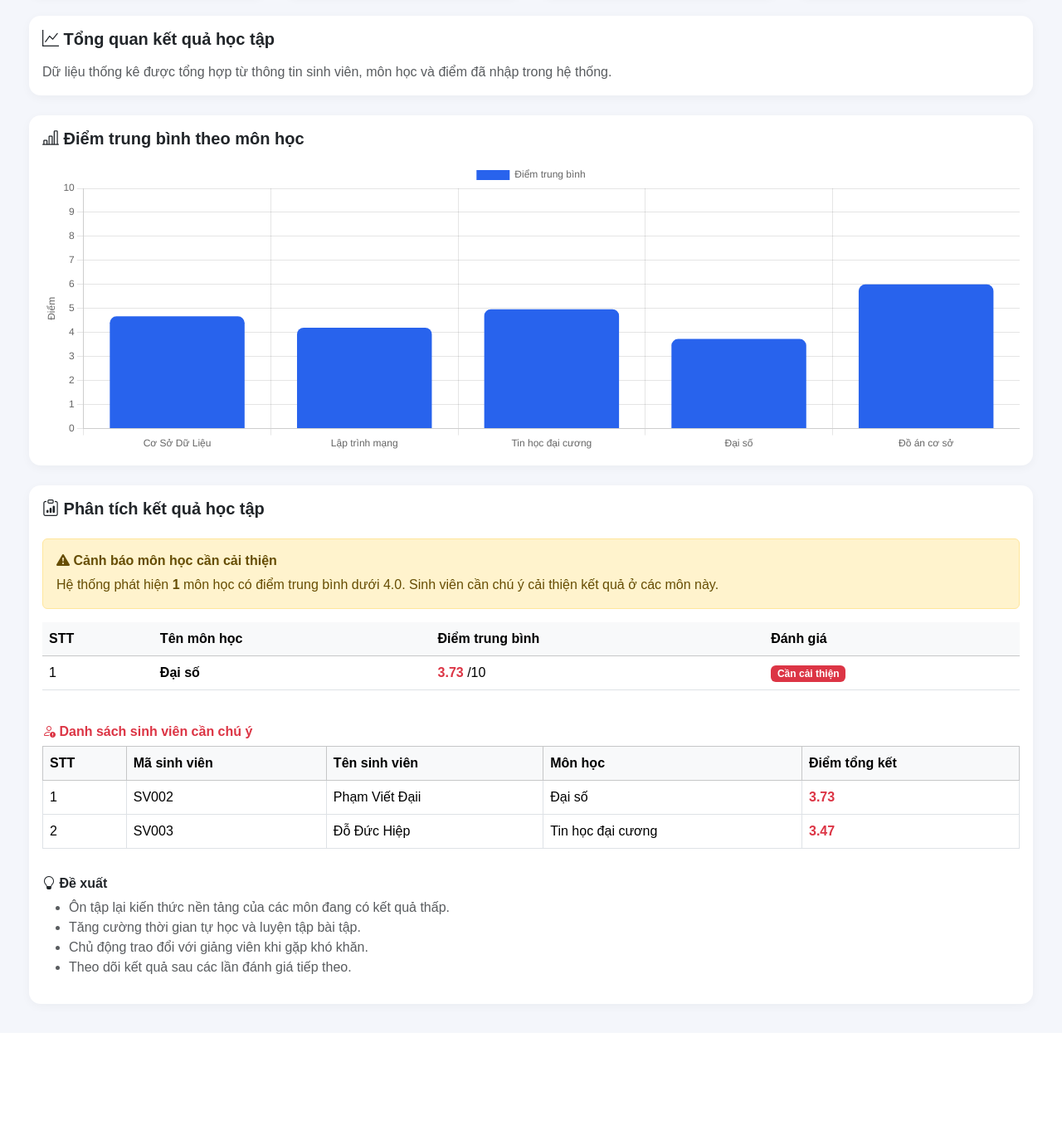
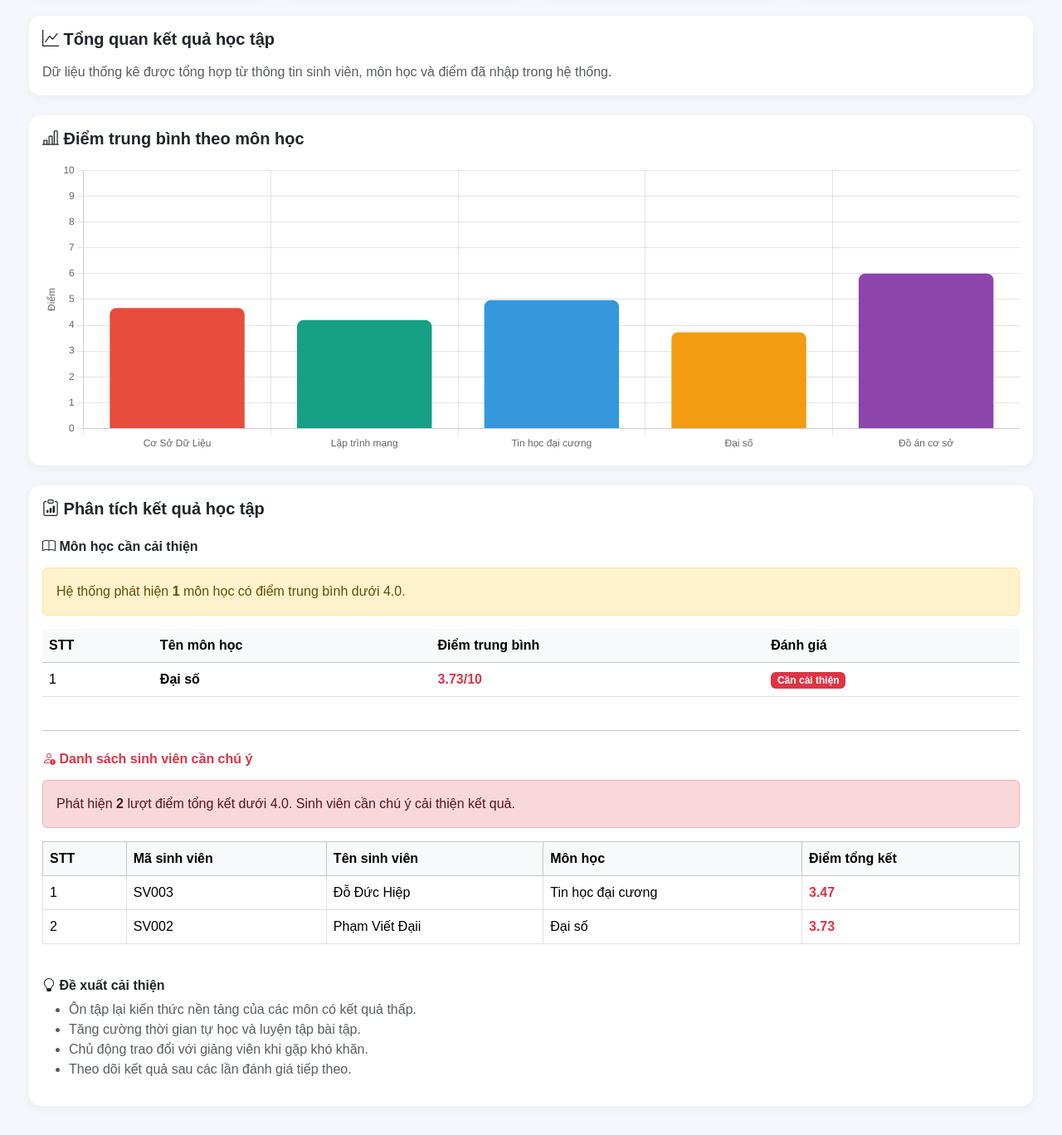
Before and after one commit to duynguyen25454-commits/QuanLyHocTap, a Flask app: page /thong-ke in a window 1280 px wide. Shown: the part 282-1650 px from the top of the page at 83% size. Before the commit the page ends 1500 px from the top, so only its background shows below. Run offline with Flask 3, Linux system fonts and the light colour scheme; data comes from the database, SQL or seed files in the repository; both versions use the stored data as it was after the commit.

Commit message:
Cap nhat giao dien va bieu do

```diff
--- a/app.py
+++ b/app.py
@@ -383,6 +383,7 @@ def them_diem():
 
     return redirect(url_for("danh_sach_diem"))
 
+# Thống kê và phân tích kết quả học tập
 @app.route("/thong-ke")
 def thong_ke():
     conn = get_db_connection()
@@ -406,6 +407,8 @@ def thong_ke():
         ), 2)
         FROM diem
     """).fetchone()[0]
+
+    # Thống kê điểm trung bình theo môn học
     thong_ke_mon_hoc = conn.execute("""
         SELECT
             mon_hoc.ten_mon,
@@ -427,17 +430,22 @@ def thong_ke():
         }
         for row in thong_ke_mon_hoc
     ]
+
+    # Môn học có điểm trung bình dưới 4.0
     mon_hoc_can_cai_thien = [
         mon for mon in thong_ke_mon_hoc
         if mon["diem_trung_binh"] < 4.0
     ]
+
+    # Sinh viên có điểm tổng kết dưới 4.0
     sinh_vien_can_cai_thien = conn.execute("""
         SELECT
             sinh_vien.ma_sv,
             sinh_vien.ho_ten,
             mon_hoc.ten_mon,
             ROUND(
-                ((diem.diem_chuyen_can + diem.diem_giua_ky * 2) / 3.0) * 0.4
+                ((diem.diem_chuyen_can +
+                diem.diem_giua_ky * 2) / 3.0) * 0.4
                 + diem.diem_cuoi_ky * 0.6,
                 2
             ) AS diem_tong_ket
@@ -445,11 +453,14 @@ def thong_ke():
         JOIN sinh_vien ON diem.sinh_vien_id = sinh_vien.id
         JOIN mon_hoc ON diem.mon_hoc_id = mon_hoc.id
         WHERE (
-            ((diem.diem_chuyen_can + diem.diem_giua_ky * 2) / 3.0) * 0.4
+            ((diem.diem_chuyen_can +
+            diem.diem_giua_ky * 2) / 3.0) * 0.4
             + diem.diem_cuoi_ky * 0.6
         ) < 4.0
-        ORDER BY sinh_vien.ho_ten
+        ORDER BY diem_tong_ket ASC
     """).fetchall()
+    print("THONG KE MON:", thong_ke_mon_hoc)
+    print("SINH VIEN YEU:", sinh_vien_can_cai_thien)
     conn.close()
 
     return render_template(
--- a/templates/thong_ke.html
+++ b/templates/thong_ke.html
@@ -134,6 +134,7 @@
     </div>
 
     <!-- Phân tích và cảnh báo -->
+
     <div class="card stat-card mt-4">
         <div class="card-body">
 
@@ -142,18 +143,17 @@
                 Phân tích kết quả học tập
             </h5>
 
-            {% if mon_hoc_can_cai_thien %}
-
-                <div class="alert alert-warning">
-                    <h6 class="fw-bold">
-                        <i class="bi bi-exclamation-triangle-fill"></i>
-                        Cảnh báo môn học cần cải thiện
+            <!-- Phân tích môn học -->
+            <h6 class="fw-bold mb-3">
+                <i class="bi bi-book"></i>
+                Môn học cần cải thiện
             </h6>
 
+            {% if mon_hoc_can_cai_thien %}
+            <div class="alert alert-warning">
                 Hệ thống phát hiện
                 <strong>{{ mon_hoc_can_cai_thien|length }}</strong>
                 môn học có điểm trung bình dưới 4.0.
-                    Sinh viên cần chú ý cải thiện kết quả ở các môn này.
             </div>
 
             <div class="table-responsive">
@@ -171,18 +171,10 @@
                         {% for mon in mon_hoc_can_cai_thien %}
                         <tr>
                             <td>{{ loop.index }}</td>
-
-                                <td class="fw-semibold">
-                                    {{ mon["ten_mon"] }}
+                            <td class="fw-semibold">{{ mon["ten_mon"] }}</td>
+                            <td class="text-danger fw-bold">
+                                {{ "%.2f"|format(mon["diem_trung_binh"]) }}/10
                             </td>
-
-                                <td>
-                                    <span class="text-danger fw-bold">
-                                        {{ "%.2f"|format(mon["diem_trung_binh"]) }}
-                                    </span>
-                                    /10
-                                </td>
-
                             <td>
                                 <span class="badge bg-danger">
                                     Cần cải thiện
@@ -193,13 +185,27 @@
                     </tbody>
                 </table>
             </div>
-<div class="mt-4">
-    <h6 class="fw-bold text-danger">
+            {% else %}
+            <div class="alert alert-success">
+                Không có môn học nào có điểm trung bình dưới 4.0.
+            </div>
+            {% endif %}
+
+            <hr class="my-4">
+
+            <!-- Phân tích sinh viên -->
+            <h6 class="fw-bold text-danger mb-3">
                 <i class="bi bi-person-exclamation"></i>
                 Danh sách sinh viên cần chú ý
             </h6>
 
             {% if sinh_vien_can_cai_thien %}
+            <div class="alert alert-danger">
+                Phát hiện
+                <strong>{{ sinh_vien_can_cai_thien|length }}</strong>
+                lượt điểm tổng kết dưới 4.0. Sinh viên cần chú ý cải thiện kết quả.
+            </div>
+
             <div class="table-responsive">
                 <table class="table table-bordered table-hover align-middle">
                     <thead class="table-light">
@@ -211,6 +217,7 @@
                             <th>Điểm tổng kết</th>
                         </tr>
                     </thead>
+
                     <tbody>
                         {% for sv in sinh_vien_can_cai_thien %}
                         <tr>
@@ -227,43 +234,28 @@
                 </table>
             </div>
             {% else %}
-    <p class="text-muted">
+            <div class="alert alert-success">
                 Chưa có sinh viên nào có điểm tổng kết dưới 4.0.
-    </p>
+            </div>
             {% endif %}
-</div>
-                <div class="mt-3">
+
+            <!-- Đề xuất -->
+            <div class="mt-4">
                 <h6 class="fw-bold">
                     <i class="bi bi-lightbulb"></i>
-                        Đề xuất
+                    Đề xuất cải thiện
                 </h6>
 
                 <ul class="text-muted">
-                        <li>Ôn tập lại kiến thức nền tảng của các môn đang có kết quả thấp.</li>
+                    <li>Ôn tập lại kiến thức nền tảng của các môn có kết quả thấp.</li>
                     <li>Tăng cường thời gian tự học và luyện tập bài tập.</li>
                     <li>Chủ động trao đổi với giảng viên khi gặp khó khăn.</li>
                     <li>Theo dõi kết quả sau các lần đánh giá tiếp theo.</li>
                 </ul>
             </div>
 
-            {% else %}
-
-                <div class="alert alert-success mb-0">
-                    <h6 class="fw-bold">
-                        <i class="bi bi-check-circle-fill"></i>
-                        Kết quả phân tích
-                    </h6>
-
-                    Hiện tại chưa phát hiện môn học nào có điểm trung bình
-                    dưới 4.0 trong dữ liệu thống kê.
-                    Hãy tiếp tục duy trì kết quả học tập.
-                </div>
-
-            {% endif %}
-
         </div>
     </div>
-
 </div>
 
 <!-- Dữ liệu biểu đồ -->
@@ -280,19 +272,50 @@
     const diemTrungBinh = duLieuMonHoc.map(item => item.diem_trung_binh);
 
     const ctx = document.getElementById('bieuDoMonHoc');
-
+console.log("BIỂU ĐỒ ĐANG CHẠY", tenMon, diemTrungBinh);
+    const palette = [
+        '#2863ed',
+        '#16a085',
+        '#f39c12',
+        '#e74c3c',
+        '#8e44ad',
+        '#00bcd4',
+        '#2ecc71',
+        '#ff6384',
+        '#795548',
+        '#607d8b'
+    ];
+console.log("ĐÃ CHẠY CODE BIỂU ĐỒ MỚI");
     new Chart(ctx, {
     type: 'bar',
     data: {
+    labels: ['Điểm trung bình'],
    labels: tenMon,
 datasets: [{
     label: 'Điểm trung bình',
     data: diemTrungBinh,
-                backgroundColor: '#2863ed',
+    backgroundColor: [
+    '#e74c3c',
+    '#16a085',
+    '#3498db',
+    '#f39c12',
+    '#8e44ad',
+    '#2ecc71',
+    '#e84393',
+    '#607d8b'
+],
     borderRadius: 8
 }]
 },
    options: {
+  plugins: {
+    legend: {
+        display: false
+    },
+    tooltip: {
+        enabled: true
+    }
+},
     responsive: true,
     maintainAspectRatio: false,
         scales: {
```
Also changed, not shown: database/quanly.db. Lines whose indentation alone changed are shown as unchanged.
